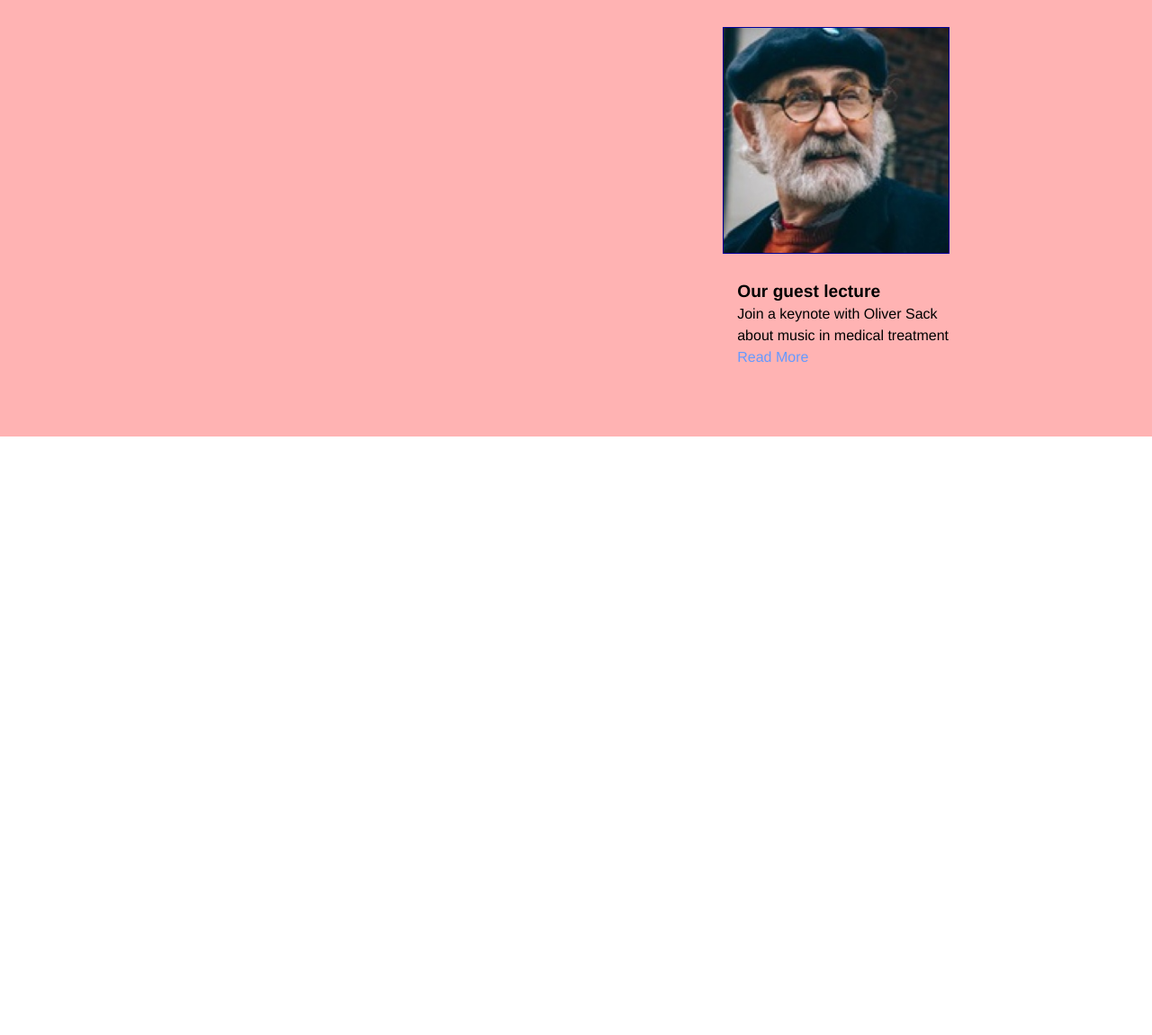
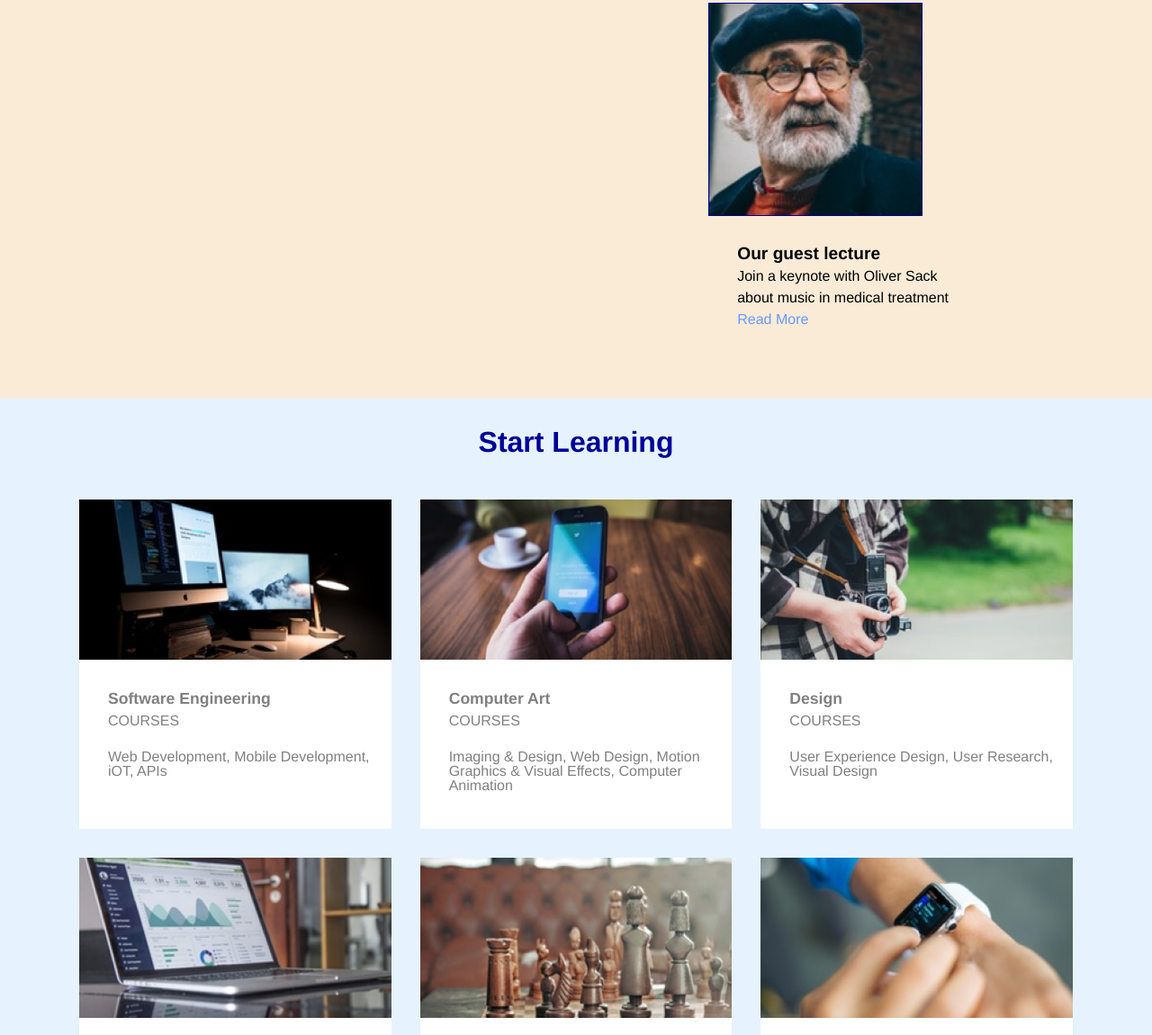
Before and after one commit to ngalarnyk/ColmarAcademy, a plain HTML site: page index.html in a window 1280 px wide. Shown: the part 1650-2800 px from the top of the page at 90% size. Before the commit the page ends 2135 px from the top, so only its background shows below. Drawn offline with Linux system fonts and the light colour scheme; files whose address does not match are found by name.

Commit message:
Course section complete

```diff
--- a/index.html
+++ b/index.html
@@ -71,6 +71,7 @@
 					<span>Tues 10/11 &amp; Wed 10/12: 8am-3pm</span>
 					<a href="#">Read More</a>
 				</div>
+			</div>
 			<div class="info-box">
 				<div class="desktop-image">
 					<img src="./resources/images/information-campus.jpg" alt="classroom">
@@ -102,6 +103,73 @@
 		</div>
 	</div>
 </div>
+<!--Start Learning Section-->
+<section class="courses">
+	<h2>Start Learning</h2>
+	<div class="course-container">
+		<div class="course card">
+			<a href="#">
+				<img class="switch" src="./resources/images/course-software.jpg" alt="course-software">
+				<div class="course-info">
+					<h3>Software Engineering</h3>
+					<p class="upper switch">Courses</p>
+					<p class="switch">Web Development, Mobile Development, iOT, APIs</p>
+				</div>
+			</a>
+		</div>
+		<div class="course card">
+			<a href="#">
+				<img class="switch" src="./resources/images/course-computer-art.jpg" alt="course-computer-art">
+				<div class="course-info">
+					<h3>Computer Art</h3>
+					<p class="upper switch">Courses</p>
+					<p class="switch">Imaging &amp; Design, Web Design, Motion Graphics &amp; Visual Effects, Computer Animation</p>
+				</div>
+			</a>
+		</div>
+		<div class="course card">
+			<a href="#">
+				<img class="switch" src="./resources/images/course-design.jpg" alt="course-design">
+				<div class="course-info">
+				<h3>Design</h3>
+				<p class="upper switch">Courses</p>
+				<p class="switch">User Experience Design, User Research, Visual Design</p>
+				</div>
+			</a>
+		</div>
+		<div class="course card">
+			<a href="#">
+				<img class="switch" src="./resources/images/course-data.jpg" alt="course-data">
+				<div class="course-info">
+				<h3>Data</h3>
+				<p class="upper switch">Courses</p>
+				<p class="switch">Data Science, Big Data, SQL, Data Visualization</p>
+				</div>
+			</a>
+		</div>
+		<div class="course card">
+			<a href="#">
+				<img class="switch" src="./resources/images/course-business.jpg" alt="course-business">
+				<div class="course-info">
+					<h3>Business</h3>
+					<p class="upper switch">Courses</p>
+					<p class="switch">Product Development, Business Development, Startup</p>
+				</div>
+			</a>
+		</div>
+		<div class="course card">
+			<a href="#">
+				<img class="switch" src="./resources/images/course-marketing.jpg" alt="course-marketing">
+				<div class="course-info">
+					<h3>Marketing</h3>
+					<p class="upper switch">Courses</p>
+					<p class="switch">Analytics, Content Marketing, Mobile Marketing</p>
+				</div>
+			</a>
+		</div>
+	</div>
+</section>
+</div>
 </body>
 <footer>
 </footer>
--- a/resources/css/style.css
+++ b/resources/css/style.css
@@ -17,6 +17,12 @@ html a {
 .container {
 	width: 100%;
 	margin: auto;
+}
+
+.upper {
+	text-transform: uppercase;
+	color: black;
+	padding: 0.5rem 0 0.5rem 1rem;
 }
 
 /*Header*/
@@ -178,7 +184,7 @@ h3 {
 	display: flex;
 	position: relative;
 	width: 100%;
-	background-color: #ffb3b3;
+	background-color: #FAEBD7;
 }
 
 .practice-content {
@@ -247,7 +253,6 @@ h3 {
 	height: auto;
 	border: 1px solid #000099;
 	justify-content: center;
-	margin-left: 1rem;
 
 }
 
@@ -275,6 +280,69 @@ h3 {
 	font-weight: bold;
 }
 
+/*Start Learning*/
+
+.courses {
+	display: flex;
+	flex-direction: column;
+	align-items: center;
+	padding-top: 2rem;
+	background-color: #e6f3ff;
+}
+
+.courses h2 {
+	padding-bottom: 1rem;
+	font-weight: bold;
+	font-size: 2rem;
+	color: #000099;
+}
+
+.course-container {
+	display: flex;
+	flex-wrap: wrap;
+	padding: 1rem 4.5rem 2rem 4.5rem;
+}
+
+.course {
+	display: flex;
+	flex-direction: column;
+	max-height: 50%;
+	background-color: white;
+	margin: 1rem;
+	flex: 1 1 29%;
+}
+
+.card {
+	max-width: 100%;
+}
+
+.course-container img {
+	width: 100%;
+	height: auto;
+}
+
+.course-info {
+	display: flex;
+	flex-direction: column;
+	justify-content: center;
+	padding: 1rem;
+}
+
+.course-info h3 {
+	padding: 1rem 0 0.5rem 1rem;
+	font-weight: bold;
+	color: grey;
+}
+
+.course-info {
+	padding-left: 1rem;
+}
+
+p.switch {
+	color: grey;
+	padding: 0 0 1.5rem 1rem;
+}
+
 /*Footer*/
 
 
```
